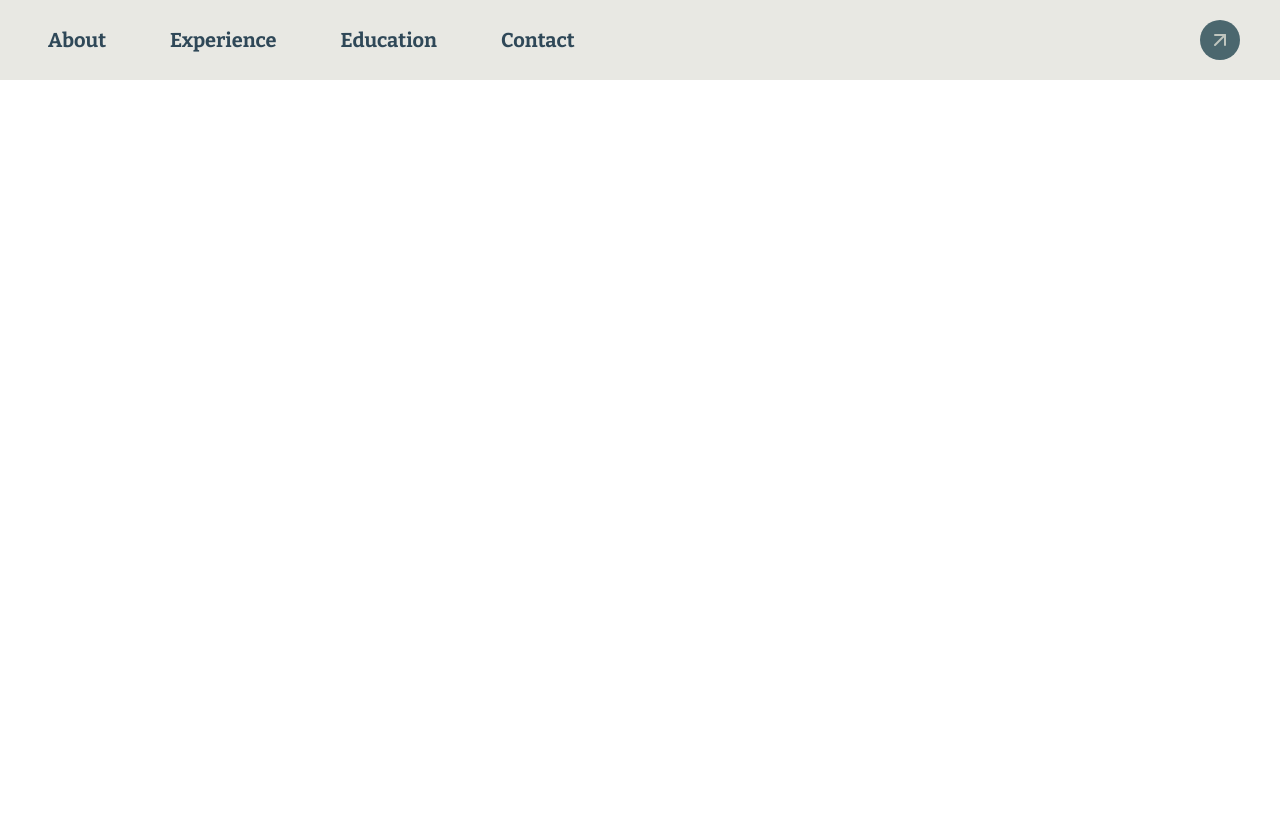
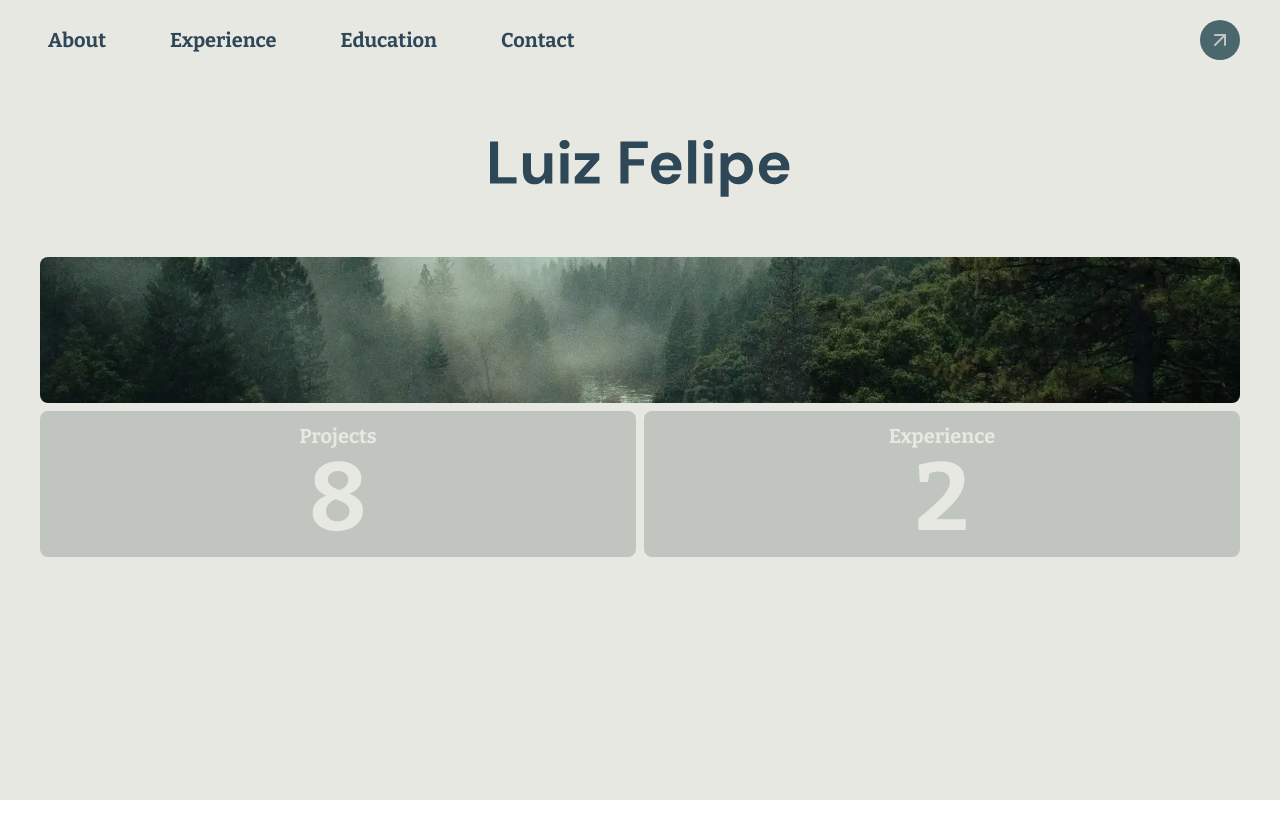
Before and after one commit to luiz-feliph/portfolio, a React (Vite) app: page / in a window 1280 px wide. Shown: the top 838 px of the page. Built offline with nearby package versions, Linux system fonts and the light colour scheme.

Commit message:
feat(home): add main

```diff
--- a/src/components/Home/Header.tsx
+++ b/src/components/Home/Header.tsx
@@ -3,7 +3,8 @@ import NavBar from "./NavBar"
 function Header() {
 
   return (
-    <header className="flex items-center bg-off-white w-full h-[80px] px-[60px]">
+    <header className="flex items-center bg-off-white h-[80px] px-[20px]">
+      <h3 className="font-bitter text-steel-blue md:hidden">Full Stack Developer</h3>
       <NavBar />
     </header>
   )
--- /dev/null
+++ b/src/components/Home/Main.tsx
@@ -0,0 +1,29 @@
+import luizFelipeLogo from "../../assets/icons/luiz-felipe.svg";
+import landscape from "../../assets/images/landscape.webp";
+
+function Main() {
+  return(
+    <main className="bg-off-white">
+      <div className="flex flex-col items-center justify-center pt-[60px] gap-[60px]">
+        <div className="flex justify-center">
+          <img src={luizFelipeLogo} alt="" />
+        </div>
+        <div className="grid grid-cols-2 grid-rows-2 gap-[8px] px-[40px] w-full h-[300px]">
+          <div className="col-span-full ">
+            <img className="w-full h-full object-cover rounded-lg" src={landscape} alt="" />
+          </div>
+          <div className="flex flex-col items-center justify-center bg-light-sage rounded-lg px-[10px]">
+            <h2 className="font-bitter font-bold text-off-white text-xl">Projects</h2>
+            <p className="font-bitter font-bold text-off-white text-8xl">8</p>
+          </div>
+          <div className="flex flex-col items-center justify-center bg-light-sage rounded-lg px-[10px]">
+            <h2 className="font-bitter font-bold text-off-white text-xl">Experience</h2>
+            <p className="font-bitter font-bold text-off-white text-8xl">2</p>
+          </div>
+        </div>
+      </div>
+    </main>
+  )
+}
+
+export default Main
--- a/src/components/Home/NavBar.tsx
+++ b/src/components/Home/NavBar.tsx
@@ -18,7 +18,7 @@ function NavBar() {
         aria-label="Toggle navigation menu"
         onClick={handleMenu}
         className="
-          fixed top-9 right-8 z-[999]
+          fixed top-[15px] right-4 z-[999]
           flex h-[50px] w-[50px] flex-col items-center justify-center gap-2
           cursor-pointer rounded-full bg-steel-blue
           md:hidden
--- a/src/pages/Home.tsx
+++ b/src/pages/Home.tsx
@@ -1,10 +1,12 @@
 import Header from "../components/Home/Header"
+import Main from "../components/Home/Main"
 
 function Home() {
 
   return (
-    <div>
+    <div className="bg-off-white w-full h-screen border-box">
       <Header/>
+      <Main/>
     </div>
   )
 }
```
Also changed, not shown: src/assets/icons/luiz-felipe.svg (added), src/assets/images/landscape.webp (added).
